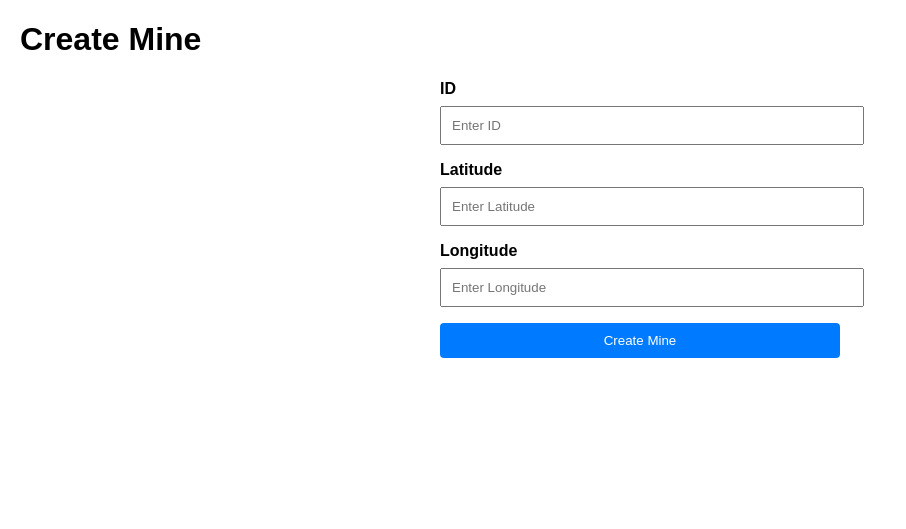
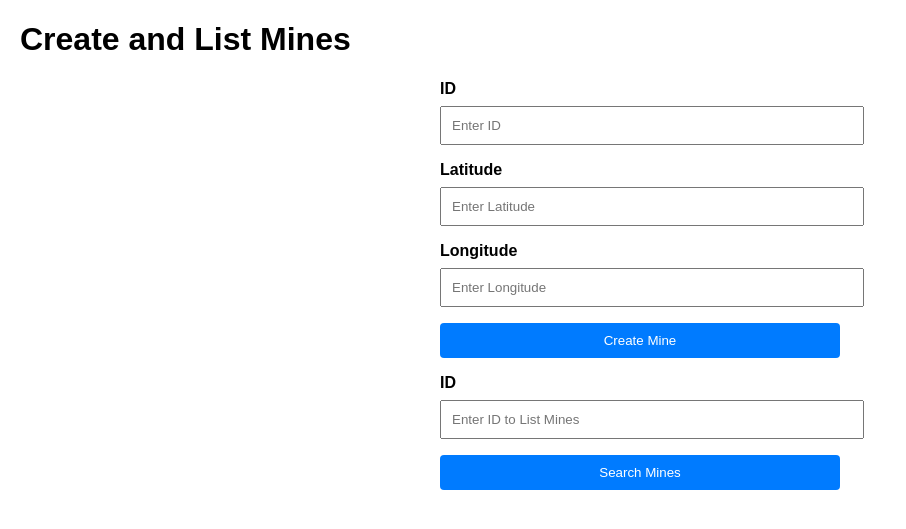
Before and after one commit to cmyk-mkt/geo-location-server, a Flask app: page /create-mine-page in a window 1280 px wide. Shown: the top 529 px of the page, without its empty margins (0-906 px from the left). Run offline with Flask 3, Linux system fonts and the light colour scheme.

Commit message:
Update create-mine.html
Add form and list mines by ID

```diff
--- a/templates/create-mine.html
+++ b/templates/create-mine.html
@@ -3,7 +3,7 @@
 <head>
     <meta charset="UTF-8">
     <meta name="viewport" content="width=device-width, initial-scale=1.0">
-    <title>Create Mine</title>
+    <title>Create and List Mines</title>
     <style>
         body {
             font-family: Arial, sans-serif;
@@ -46,10 +46,29 @@
             border-radius: 4px;
             background-color: #f9f9f9;
         }
+
+        #mineList {
+            margin-top: 20px;
+            padding: 10px;
+            border: 1px solid #ccc;
+            border-radius: 4px;
+            background-color: #f1f1f1;
+        }
+
+        ul {
+            padding: 0;
+            list-style-type: none;
+        }
+
+        li {
+            margin-bottom: 5px;
+        }
     </style>
 </head>
 <body>
-    <h1>Create Mine</h1>
+    <h1>Create and List Mines</h1>
+
+    <!-- Form to Create a Mine -->
     <form id="mineForm">
         <label for="id">ID</label>
         <input type="text" id="id" name="id" placeholder="Enter ID" required />
@@ -65,27 +84,37 @@
 
     <div id="response" style="display:none;"></div>
 
+    <!-- Form to List Mines -->
+    <form id="listForm">
+        <label for="listId">ID</label>
+        <input type="text" id="listId" name="listId" placeholder="Enter ID to List Mines" required />
+
+        <button type="button" id="listBtn">Search Mines</button>
+    </form>
+
+    <div id="mineList" style="display:none;">
+        <h3>Mine List</h3>
+        <ul id="mineListContent"></ul>
+    </div>
+
     <script>
+        // Function to handle mine creation
         document.getElementById('submitBtn').addEventListener('click', async function () {
-            // Get form values
             const id = document.getElementById('id').value;
             const latitude = parseFloat(document.getElementById('latitude').value);
             const longitude = parseFloat(document.getElementById('longitude').value);
 
-            // Validate inputs
             if (!id || isNaN(latitude) || isNaN(longitude)) {
                 alert("Please fill out all fields correctly.");
                 return;
             }
 
-            // Create JSON payload
             const payload = {
                 ID: id,
                 ponto_teste: [latitude, longitude]
             };
 
             try {
-                // Send POST request
                 const response = await fetch('/create-mine', {
                     method: 'POST',
                     headers: {
@@ -94,7 +123,6 @@
                     body: JSON.stringify(payload)
                 });
 
-                // Process response
                 const result = await response.json();
                 const responseDiv = document.getElementById('response');
                 responseDiv.style.display = 'block';
@@ -109,6 +137,51 @@
                 alert("An error occurred while creating the mine.");
             }
         });
+
+        // Function to list mines
+        document.getElementById('listBtn').addEventListener('click', async function () {
+            const listId = document.getElementById('listId').value;
+
+            if (!listId) {
+                alert("Please provide an ID.");
+                return;
+            }
+
+            const payload = { ID: listId };
+
+            try {
+                const response = await fetch('/list-mines-by-id', {
+                    method: 'POST',
+                    headers: {
+                        'Content-Type': 'application/json'
+                    },
+                    body: JSON.stringify(payload)
+                });
+
+                const result = await response.json();
+                const mineListDiv = document.getElementById('mineList');
+                const mineListContent = document.getElementById('mineListContent');
+                mineListContent.innerHTML = '';
+
+                if (response.ok) {
+                    if (result.mines && result.mines.length > 0) {
+                        mineListDiv.style.display = 'block';
+                        result.mines.forEach(mine => {
+                            const listItem = document.createElement('li');
+                            listItem.textContent = `Polígono: ${mine.nome}, Coordenadas: ${mine.coordenadas}, Timestamp: ${mine.timestamp}`;
+                            mineListContent.appendChild(listItem);
+                        });
+                    } else {
+                        alert("No mines found for this ID.");
+                    }
+                } else {
+                    alert(result.error || "An error occurred while fetching the mines.");
+                }
+            } catch (error) {
+                console.error("Error:", error);
+                alert("An error occurred while fetching the mines.");
+            }
+        });
     </script>
 </body>
 </html>
```
